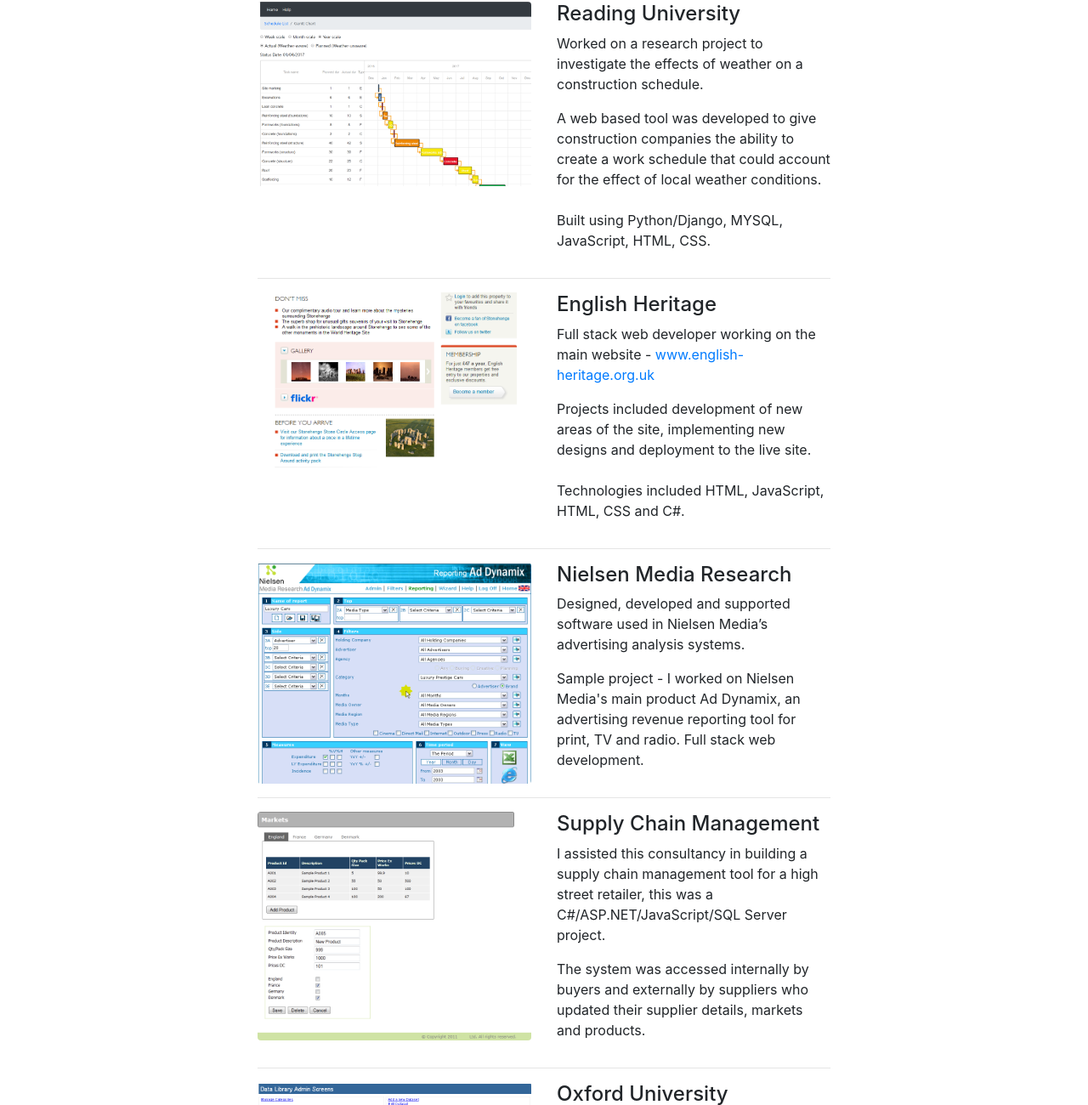
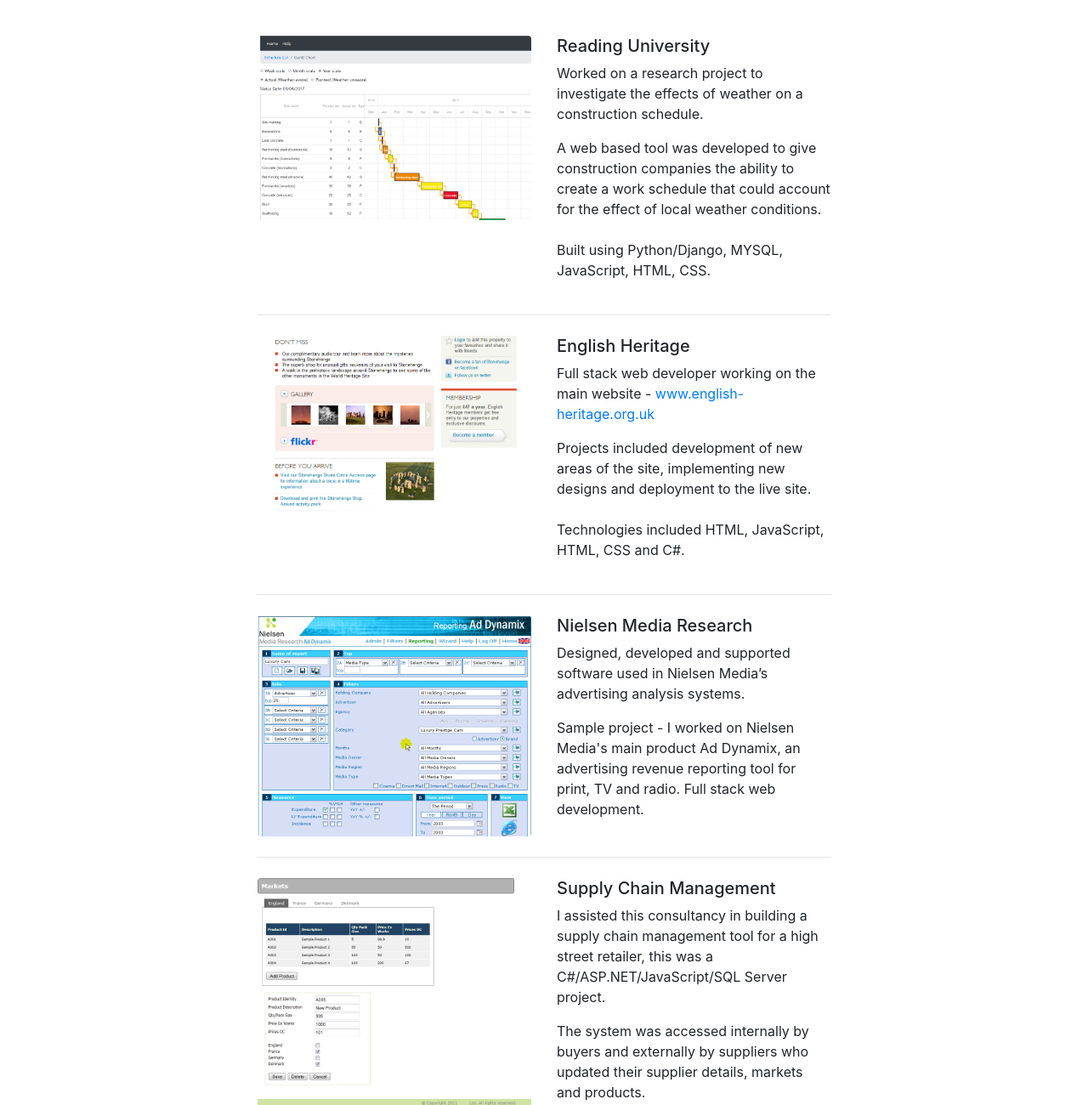
Before and after one commit to codeybear/codeybear.github.io, a plain HTML site: page projects.html in a window 1280 px wide. Shown: the part 152-1452 px from the top of the page at 85% size. Drawn offline with nearby package versions, Linux system fonts and the light colour scheme.

Commit message:
Spacing sorted

```diff
--- a/projects.html
+++ b/projects.html
@@ -41,17 +41,16 @@
 
     <main class="container">
         <main class="mx-auto p-5">
+            <h2 class="text-danger">Projects</h2>
 
-            <h2 class="">Projects</h2>
-
-            <div class="row">
+            <div class="row mt-5 mb-4">
                 <div class="col-md-6">
                     <a href="#">
                         <img class="img-fluid rounded mb-3 mb-md-0" src="images/Reading.PNG" alt="">
                     </a>
                 </div>
                 <div class="col-md-6">
-                    <h4>Reading University</h4>
+                    <h5>Reading University</h5>
                     <p>Worked on a research project to investigate the effects of weather on a construction schedule.
                     </p>
 
@@ -63,14 +62,14 @@
 
             <hr>
 
-            <div class="row">
+            <div class="row mt-4 mb-4">
                 <div class="col-md-6">
                     <a href="#">
                         <img class="img-fluid rounded mb-3 mb-md-0" src="images/EH.PNG" alt="">
                     </a>
                 </div>
                 <div class="col-md-6">
-                    <h4>English Heritage</h4>
+                    <h5>English Heritage</h5>
                     <p>Full stack web developer working on the main website - <a
                             href='http://www.english-heritage.org.uk' target='_blank'>www.english-heritage.org.uk</a>
                     </p>
@@ -82,14 +81,14 @@
 
             <hr>
 
-            <div class="row">
+            <div class="row mt-4 mb-4">
                 <div class="col-md-6">
                     <a href="#">
                         <img class="img-fluid rounded mb-3 mb-md-0" src="images/Nielsen.png" alt="">
                     </a>
                 </div>
                 <div class="col-md-6">
-                    <h4>Nielsen Media Research</h4>
+                    <h5>Nielsen Media Research</h5>
                     <p>Designed, developed and supported software used in Nielsen Media’s advertising analysis systems.
                     </p>
 
@@ -100,14 +99,14 @@
 
             <hr>
 
-            <div class="row">
+            <div class="row mt-4 mb-4">
                 <div class="col-md-6">
                     <a href="#">
                         <img class="img-fluid rounded mb-3 mb-md-0" src="images/Change.PNG" alt="">
                     </a>
                 </div>
                 <div class="col-md-6">
-                    <h4>Supply Chain Management</h4>
+                    <h5>Supply Chain Management</h5>
                     <p>
                         I assisted this consultancy in building a supply chain management tool for a high street retailer, this was a C#/ASP.NET/JavaScript/SQL Server project.
                     </p>
@@ -120,14 +119,14 @@
 
             <hr>
 
-            <div class="row">
+            <div class="row mt-4">
                 <div class="col-md-6">
                     <a href="#">
                         <img class="img-fluid rounded mb-3 mb-md-0" src="images/Nuffield.png" alt="">
                     </a>
                 </div>
                 <div class="col-md-6">
-                    <h4>Oxford University</h4>
+                    <h5>Oxford University</h5>
                     <p>
                         Developed and supported Nuffield College’s websites and back end tools.
                     </p>
```
